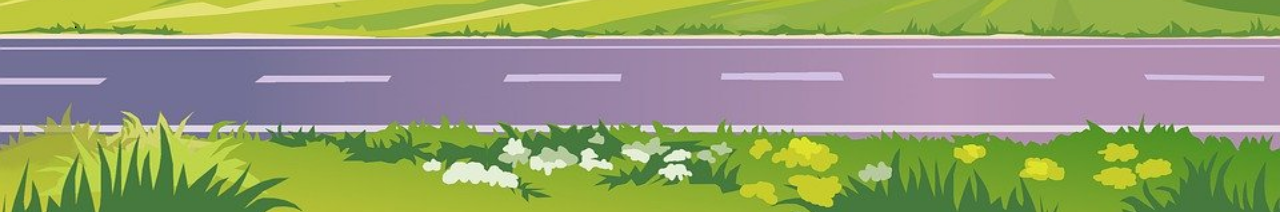
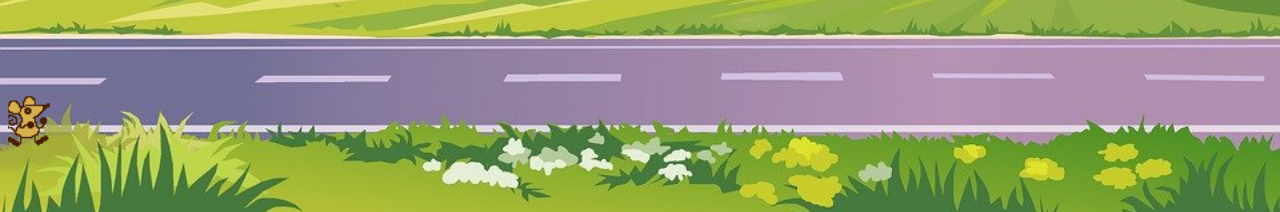
Before and after one commit to Arshilmsk/minorprojectbyArshil, a plain HTML site: page index.html in a window 1280 px wide. Shown: the part 574-786 px from the top of the page. Drawn offline with Linux system fonts and the light colour scheme.

Commit message:
index.html

```diff
--- a/index.html
+++ b/index.html
@@ -11,10 +11,6 @@
         background-repeat: no-repeat;
         background-size: 100% 100%;
         background-attachment: fixed;
-        img{
-            position: absolute;
-            top:80%;
-        }
     }
     </style>
 </head>
```
